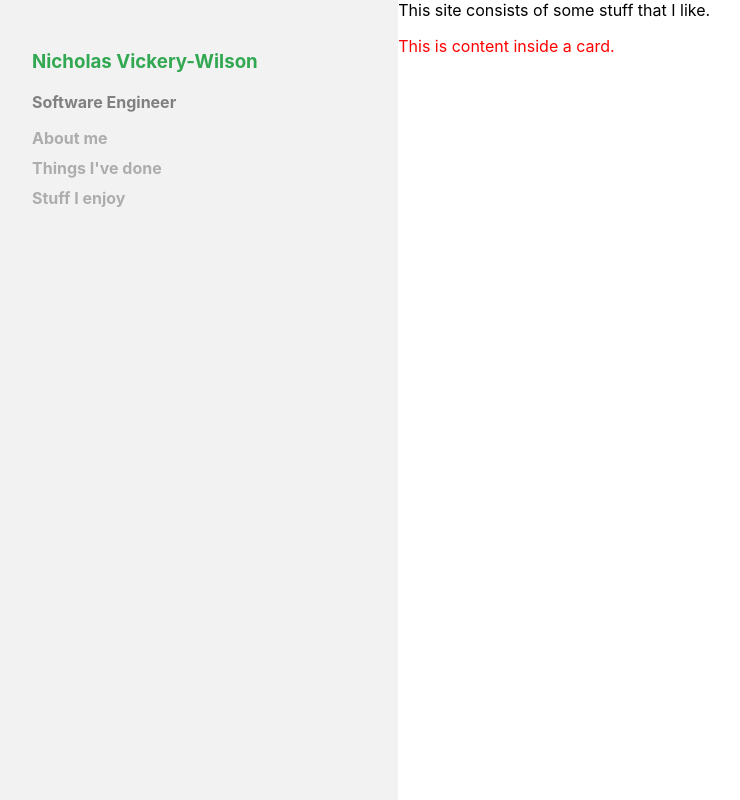
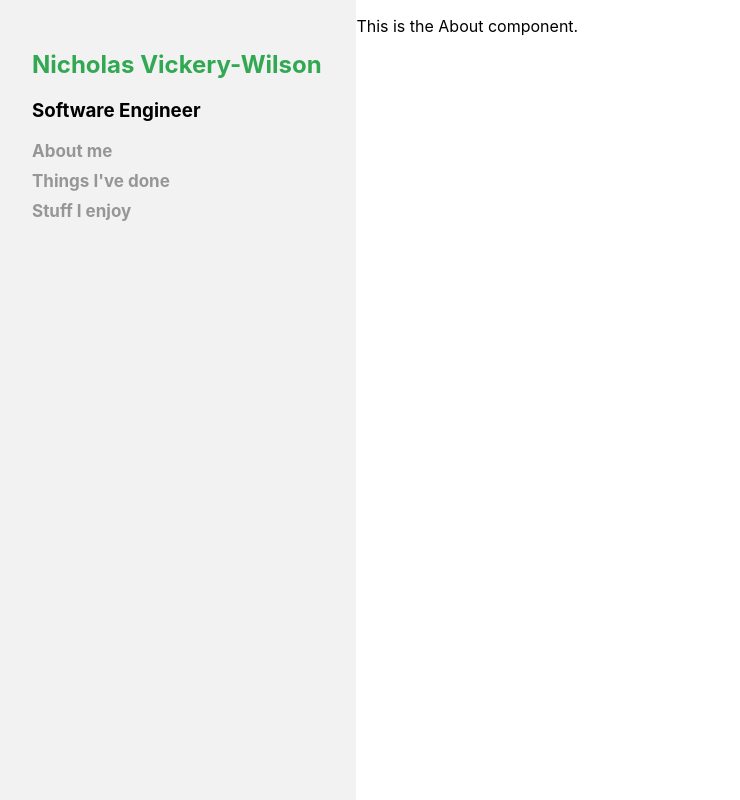
Before and after one commit to nicvickeryw/personal-site, a React (Create React App) app: page /about in a window 1280 px wide. Shown: the whole page, without its empty margins (8-748 px from the left). Built offline with nearby package versions, Linux system fonts and the light colour scheme.

Commit message:
F-add-routing: Initial routing implementation.

```diff
--- a/package.json
+++ b/package.json
@@ -10,10 +10,12 @@
     "@types/node": "^12.0.0",
     "@types/react": "^16.9.21",
     "@types/react-dom": "^16.9.0",
+    "@types/react-router-dom": "^5.1.3",
     "node-sass": "^4.13.1",
     "prettier": "^1.19.1",
     "react": "^16.12.0",
     "react-dom": "^16.12.0",
+    "react-router-dom": "^5.1.2",
     "react-scripts": "3.4.0",
     "typescript": "~3.7.2"
   },
--- a/src/App.scss
+++ b/src/App.scss
@@ -10,7 +10,7 @@
 
   .content {
     background: white;
-    flex-grow: 4;
+    flex-grow: 20;
   }
 }
 
--- a/src/App.tsx
+++ b/src/App.tsx
@@ -1,21 +1,34 @@
 import React from 'react';
 import './App.scss';
 import Card from './components/card/Card';
-import { Sidebar } from './components/sidebar/Sidebar';
+import { LinkData, Sidebar } from './components/sidebar/Sidebar';
+import { About } from './components/about/About';
+import { BrowserRouter as Router, Switch, Route } from 'react-router-dom';
+
+const LINKS: LinkData[] = [
+    { title: 'About me', route: 'about', toRender: <About /> },
+    { title: "Things I've done", route: 'projects', toRender: <div></div> },
+    { title: 'Stuff I enjoy', route: 'fun', toRender: <div></div> },
+];
 
 function App() {
     // @TODO: detect mobile viewport, convert to top-bar with expandable menu!
     return (
         <div id="main">
-            <div className="sidebar-container">
-                <Sidebar />
-            </div>
-            <div className="content">
-                This site consists of some stuff that I like.
-                <Card>
-                    <p>This is content inside a card.</p>
-                </Card>
-            </div>
+            <Router>
+                <div className="sidebar-container">
+                    <Sidebar links={LINKS} />
+                </div>
+                <div className="content">
+                    <Switch>
+                        {LINKS.map(link => (
+                            <Route path={`/${link.route}`}>
+                                {link.toRender}
+                            </Route>
+                        ))}
+                    </Switch>
+                </div>
+            </Router>
         </div>
     );
 }
--- /dev/null
+++ b/src/components/about/About.tsx
@@ -0,0 +1,5 @@
+import React from 'react';
+
+export const About: React.FC = (props: any) => {
+    return <p>This is the About component.</p>;
+};
--- /dev/null
+++ b/src/components/animated-link/AnimatedLink.scss
@@ -0,0 +1,47 @@
+@import '../../styles/colours.scss';
+
+$animate: all 0.2s ease-out;
+
+.link {
+    text-decoration: none;
+    position: relative;
+    opacity: 0.8;
+    color: grey;
+    font-weight: bold;
+
+    &:before,
+    &:after {
+        content: "";
+        position: absolute;
+        bottom: -5px;
+        width: 0;
+        height: 4px;
+        margin: 5px 0 0;
+        transition: $animate;
+        opacity: 0;
+        background-color: $green-primary;
+        left: 0;
+    }
+
+    &:hover {
+        cursor: pointer;
+        color: black;
+        opacity: 1;
+
+        &:before,
+        &:after {
+            width: 100%;
+            opacity: 1;
+        }
+    }
+}
+
+.selected-link {
+    text-decoration: none;
+    position: relative;
+    opacity: 1;
+    color: black;
+    padding-bottom: 1px;
+    font-weight: bold;
+    border-bottom: 4px solid $green-primary;
+}
--- /dev/null
+++ b/src/components/animated-link/AnimatedLink.tsx
@@ -0,0 +1,38 @@
+import React from 'react';
+import { Link as RouterLink } from 'react-router-dom';
+import './AnimatedLink.scss';
+
+interface LinkProps {
+    route: string;
+    title: string;
+    selectIndex: (e: any) => any;
+    index: number;
+    isSelected: boolean;
+    fontSize: string;
+}
+
+export const AnimatedLink: React.FC<LinkProps> = ({
+    title,
+    route,
+    isSelected,
+    selectIndex,
+    index,
+    fontSize,
+}) => {
+    // If this item is selected, keep the underline and bold props. Enforce via dynamic class name.
+    let classes = 'link';
+    if (isSelected) {
+        classes = 'selected-link';
+    }
+
+    return (
+        <RouterLink
+            to={`/${route}`}
+            onClick={() => selectIndex(index)}
+            className={classes}
+            style={{ fontSize }}
+        >
+            {title}
+        </RouterLink>
+    );
+};
--- a/src/components/linklist/LinkList.scss
+++ b/src/components/linklist/LinkList.scss
@@ -1,55 +1,5 @@
 @import '../../styles/colours.scss';
-
-@mixin hover-or-selected {
-
-}
-
-$animate: all 0.2s ease-in-out;
 
 .links-unordered-list {
   list-style: none;
 }
-
-.link {
-  text-decoration: none;
-  position: relative;
-  opacity: 0.6;
-  color: grey;
-  font-weight: bold;
-
-  &:before,
-  &:after {
-    content: "";
-    position: absolute;
-    bottom: -5px;
-    width: 0;
-    height: 4px;
-    margin: 5px 0 0;
-    transition: $animate;
-    opacity: 0;
-    background-color: $green-primary;
-    left: 0;
-  }
-
-  &:hover {
-    cursor: pointer;
-    color: black;
-    opacity: 1;
-
-    &:before,
-    &:after {
-      width: 100%;
-      opacity: 1;
-    }
-  }
-}
-
-.selected-link {
-  text-decoration: none;
-  position: relative;
-  opacity: 1;
-  color: black;
-  padding-bottom: 1px;
-  font-weight: bold;
-  border-bottom: 4px solid $green-primary;
-}
--- a/src/components/linklist/LinkList.tsx
+++ b/src/components/linklist/LinkList.tsx
@@ -16,31 +16,3 @@ export const LinkList: React.FC<LinkListProps> = ({ children }) => {
         </ul>
     );
 };
-
-interface LinkProps {
-    route: string;
-    title: string;
-    selectIndex: (e: any) => any;
-    index: number;
-    isSelected: boolean;
-}
-
-export const Link: React.FC<LinkProps> = ({
-    title,
-    route,
-    isSelected,
-    selectIndex,
-    index,
-}) => {
-    // If this item is selected, keep the underline and bold props. Enforce via dynamic class name.
-    let classes = 'link';
-    if (isSelected) {
-        classes = 'selected-link';
-    }
-
-    return (
-        <a onClick={() => selectIndex(index)} className={classes} href={'#'}>
-            {title}
-        </a>
-    );
-};
--- a/src/components/sidebar/Sidebar.scss
+++ b/src/components/sidebar/Sidebar.scss
@@ -1,5 +1,6 @@
 @import '../../styles/colours';
 
+.sidebar-container {
   .link-list {
     margin: auto;
     text-align: center;
@@ -12,3 +13,4 @@
   .sidebar-title-name {
     color: $green-primary;
   }
+}
--- a/src/components/sidebar/Sidebar.tsx
+++ b/src/components/sidebar/Sidebar.tsx
@@ -1,37 +1,38 @@
 import React, { useState } from 'react';
 import './Sidebar.scss';
-import { Link, LinkList } from '../linklist/LinkList';
+import { LinkList } from '../linklist/LinkList';
+import { AnimatedLink } from '../animated-link/AnimatedLink';
 
 export interface LinkData {
     title: string;
     route: string;
+    toRender: JSX.Element;
 }
 
-const TOP_LINKS: LinkData[] = [
-    { title: 'About me', route: 'about' },
-    { title: "Things I've done", route: 'projects' },
-    { title: 'Stuff I enjoy', route: 'fun' },
-];
+interface SidebarProps {
+    links: LinkData[];
+}
 
-export const Sidebar: React.FC = (props: any) => {
+export const Sidebar: React.FC<SidebarProps> = ({ links }) => {
     // Track selected item in the sidebar, pass state to children.
     const [selectedIndex, setSelectedIndex] = useState<boolean | number>(false);
 
     return (
-        <div>
+        <div className="sidebar-container">
             <div style={{ paddingLeft: '40px', marginTop: '50px' }}>
-                <h3 className="sidebar-title-name">Nicholas Vickery-Wilson</h3>
-                <p style={{ color: 'grey' }}>
+                <h2 className="sidebar-title-name">Nicholas Vickery-Wilson</h2>
+                <h3 style={{ color: 'black' }}>
                     <b>Software Engineer</b>
-                </p>
+                </h3>
             </div>
 
             <LinkList>
-                {TOP_LINKS.map((link: LinkData, i: number) => (
-                    <Link
+                {links.map((link: LinkData, i: number) => (
+                    <AnimatedLink
+                        fontSize={'17px'}
                         isSelected={selectedIndex === i}
-                        selectIndex={(e: number) => {
-                            setSelectedIndex(e);
+                        selectIndex={(index: number) => {
+                            setSelectedIndex(index);
                         }}
                         key={i}
                         index={i}
```
Lines whose indentation alone changed are shown as unchanged.
